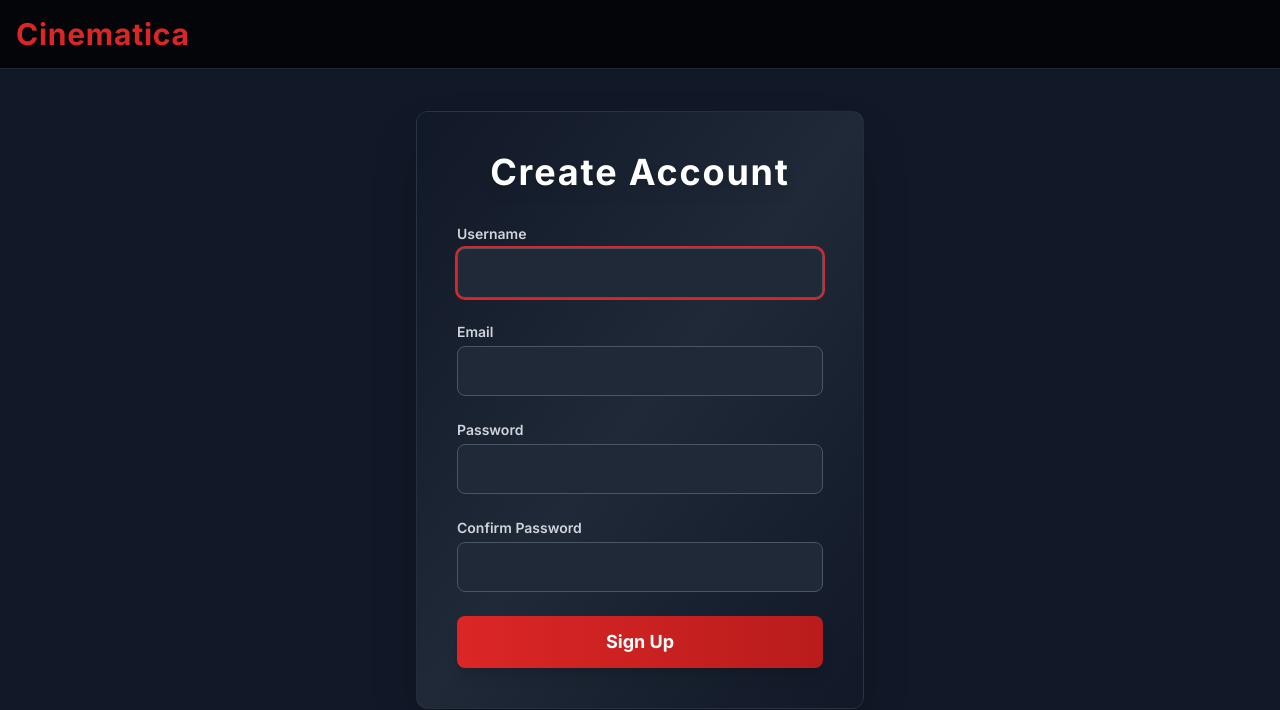
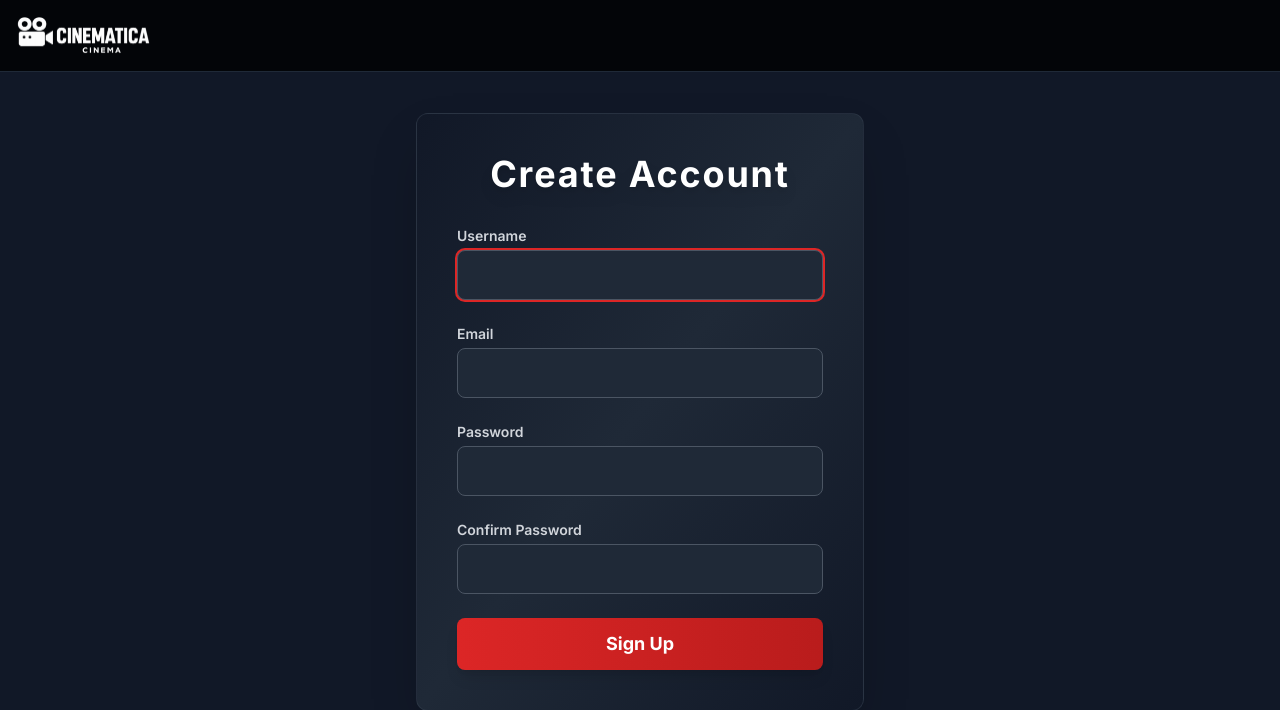
Before and after one commit to KramarenkoVladyslav/cinematica, a Django app: page /signup/ in a window 1280 px wide. Shown: the top 710 px of the page. Run offline with Django 4.2, Linux system fonts and the light colour scheme; some libraries are stand-ins or nearby versions.

Commit message:
Updated logo

```diff
--- a/templates/base.html
+++ b/templates/base.html
@@ -10,16 +10,25 @@
         body {
             font-family: 'Inter', sans-serif;
         }
+
+        .logo {
+            width: 135px;
+            height: auto; /* Maintains aspect ratio */
+        }
+
     </style>
     {% block head %}{% endblock %}
+
+    {% load static %}
 </head>
-
 <body class="min-h-screen flex flex-col bg-gray-900 text-gray-100">
 
     <header class="bg-black bg-opacity-80 border-b border-gray-800 sticky top-0 z-50">
         <div class="max-w-7xl mx-auto px-4 py-4 flex justify-between items-center">
             <div class="text-3xl font-extrabold text-red-600 tracking-wide">
-                <a href="/">Cinematica</a>
+                <a href="/">
+                    <img src="{% static 'images/logo.png' %}" class="logo" alt="Cinematica Logo" />
+                </a>
             </div>
             <nav class="space-x-4 text-gray-300 flex items-center">
                 {% if user.is_authenticated %}
```
